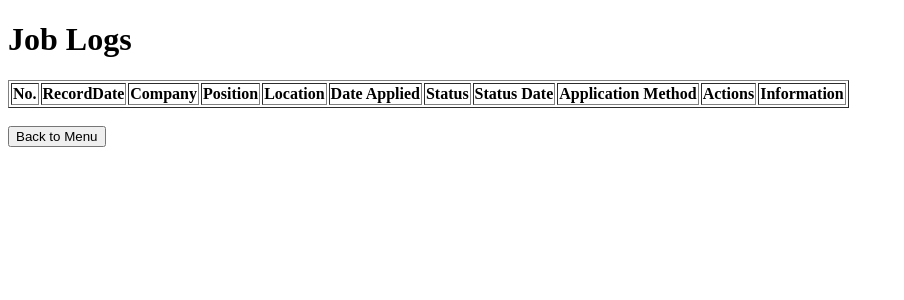
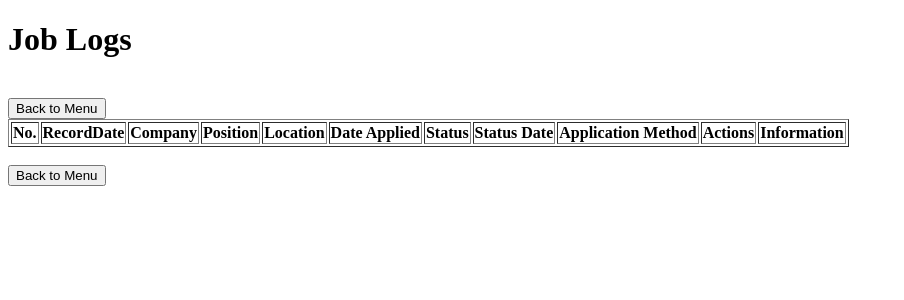
Before and after one commit to faizulmdnor/fmdnor, a Flask app: page /view in a window 1280 px wide. Shown: the top 300 px of the page, without its empty margins (0-904 px from the left). Run offline with Flask 3, Linux system fonts and the light colour scheme; lists and menus that the app fills with data are empty.

Commit message:
Initial commit

```diff
--- a/job_search_app/templates/job_form.html
+++ b/job_search_app/templates/job_form.html
@@ -8,7 +8,11 @@
     <link rel="stylesheet" href="https://cdn.jsdelivr.net/npm/flatpickr/dist/flatpickr.min.css">
 </head>
 <body>
+
     <h1>Log Your New Job Application</h1>
+    <br>
+    <button onclick="window.location.href='{{ url_for('menu') }}'">Back to Menu</button>
+    <br>
     <form method="POST" action="{{ url_for('add_job', index=index) }}">
         <label>Company:</label>
         <input type="text" name="company" required><br><br>
--- a/job_search_app/templates/stat_jobs.html
+++ b/job_search_app/templates/stat_jobs.html
@@ -7,6 +7,9 @@
 </head>
 <body>
     <h1>Job Statistics</h1>
+    <br>
+    <button onclick="window.location.href='{{ url_for('menu') }}'">Back to Menu</button>
+    <br>
 
     {% if img_data %}
         <h2>Number of Jobs</h2>
--- a/job_search_app/templates/view_jobs.html
+++ b/job_search_app/templates/view_jobs.html
@@ -20,6 +20,9 @@
 </head>
 <body>
     <h1>Job Logs</h1>
+    <br>
+    <button onclick="window.location.href='{{ url_for('menu') }}'">Back to Menu</button>
+    <br>
     <table border="1">
         <thead>
             <tr>
```
